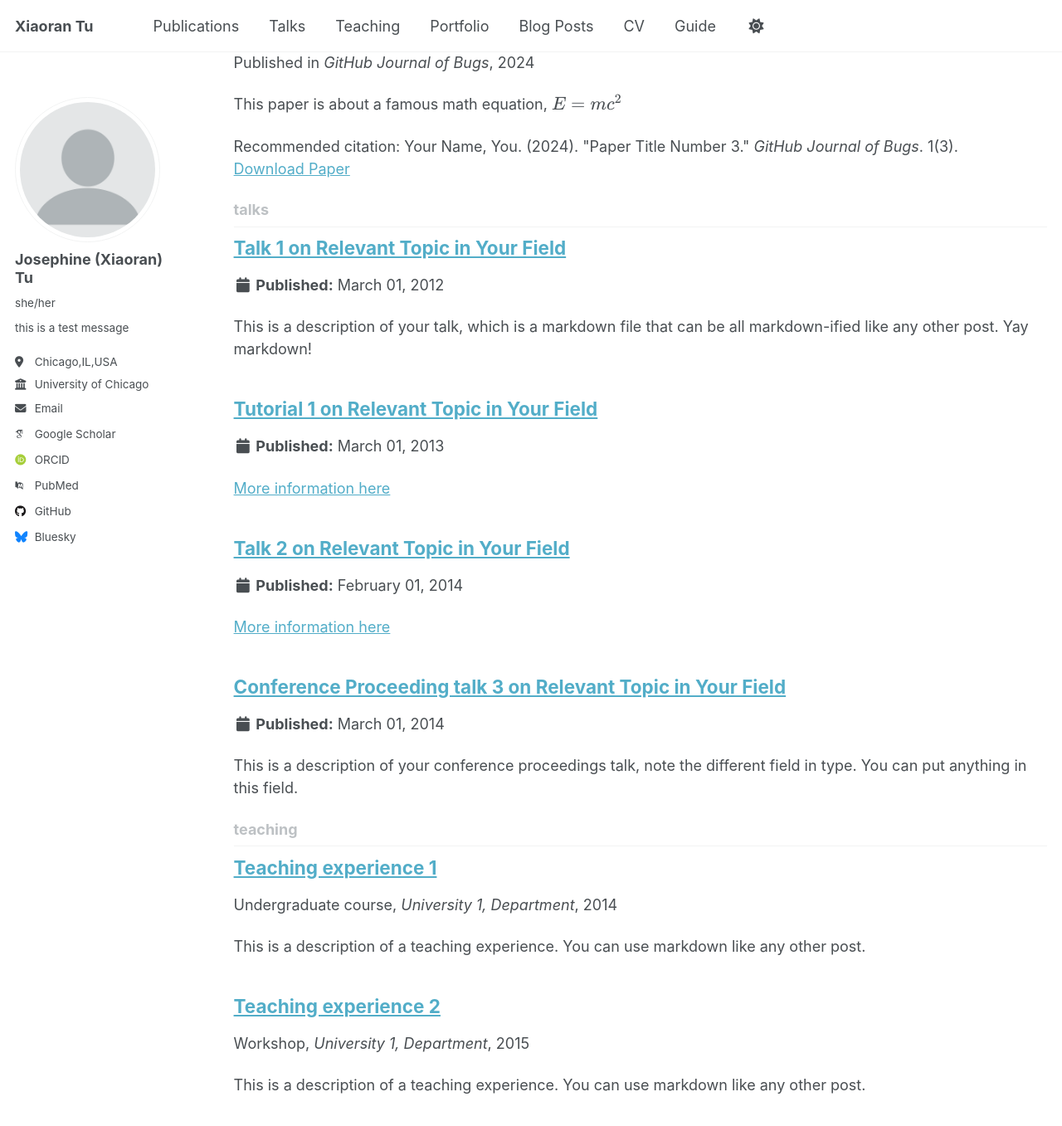
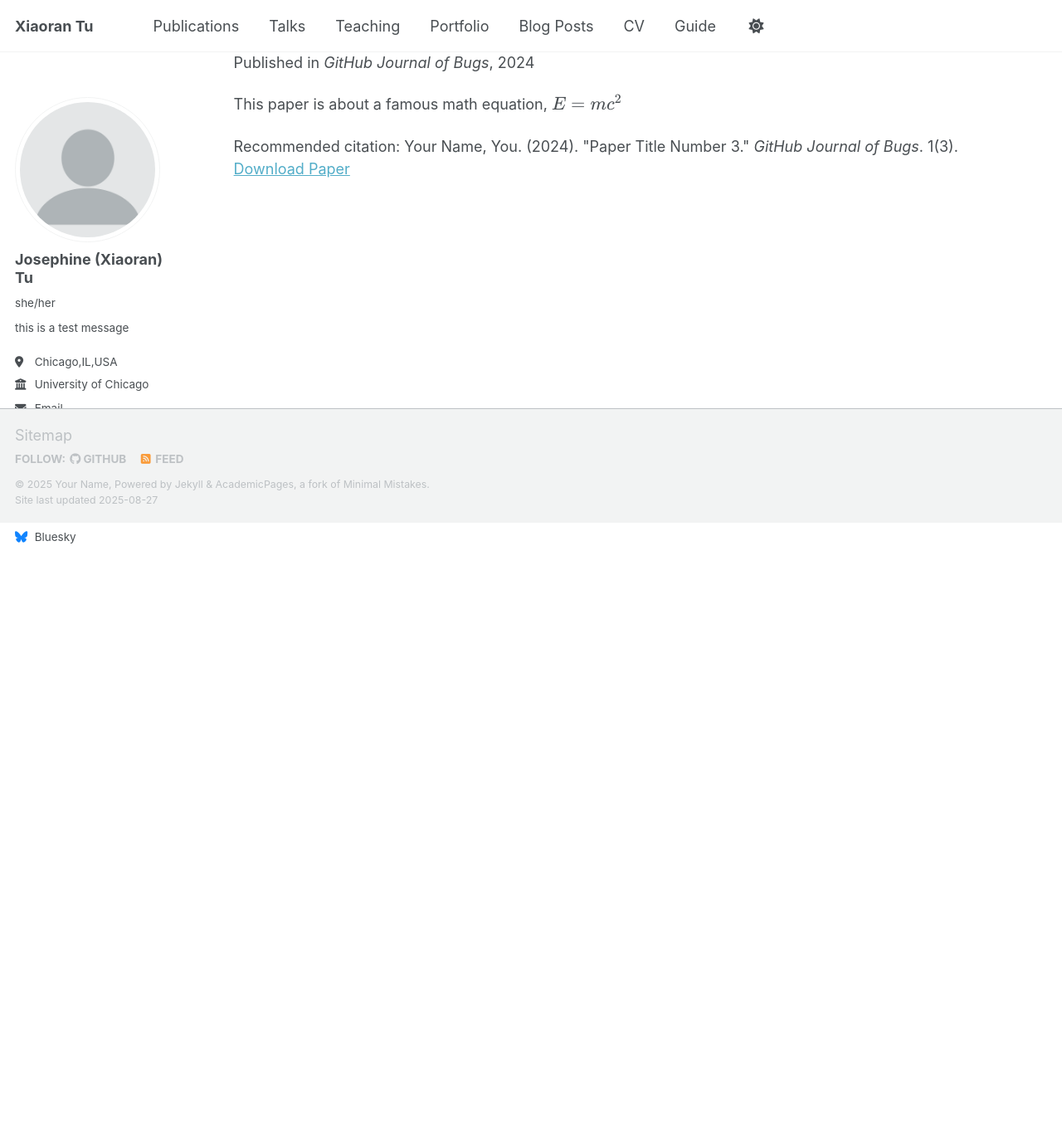
Before and after one commit to JosephineTu/josephinetu.github.io, a Jekyll site: the page built from _pages/collection-archive.html, in a window 1280 px wide and 1400 px high, scrolled down 2118 px. Shown: the top 1357 px of the window at 83% size. Built offline with Jekyll 4.4.1, drawn with Linux system fonts in a browser that asks for light colours; some web fonts are replaced; a script that is not in the unit is left out; after the commit the page ends 2748 px from its top, so only the background shows below that; some of the changed lines change nothing that is shown.

Commit message:
Update _config.yml

```diff
--- a/_config.yml
+++ b/_config.yml
@@ -218,7 +218,7 @@ kramdown:
 # These settings control the types of collections used by the template
 collections:
   teaching:
-    output: true
+    output: false
     permalink: /:collection/:path/
   publications:
     output: true
@@ -227,7 +227,7 @@ collections:
     output: true
     permalink: /:collection/:path/
   talks:
-    output: true
+    output: false
     permalink: /:collection/:path/
 
 
@@ -252,14 +252,14 @@ defaults:
       layout: single
       author_profile: true
   # _teaching
-  - scope:
-      path: ""
-      type: teaching
-    values:
-      layout: single
-      author_profile: true
-      share: true
-      comments: true
+  # - scope:
+  #     path: ""
+  #     type: teaching
+  #   values:
+  #     layout: single
+  #     author_profile: true
+  #     share: true
+  #     comments: true
   # _publications
   - scope:
       path: ""
@@ -279,13 +279,13 @@ defaults:
       share: true
       comment: true
   # _talks
-  - scope:
-      path: ""
-      type: talks
-    values:
-      layout: talk
-      author_profile: true
-      share: true
+  # - scope:
+  #     path: ""
+  #     type: talks
+  #   values:
+  #     layout: talk
+  #     author_profile: true
+  #     share: true
 
 
 # Sass/SCSS
```
